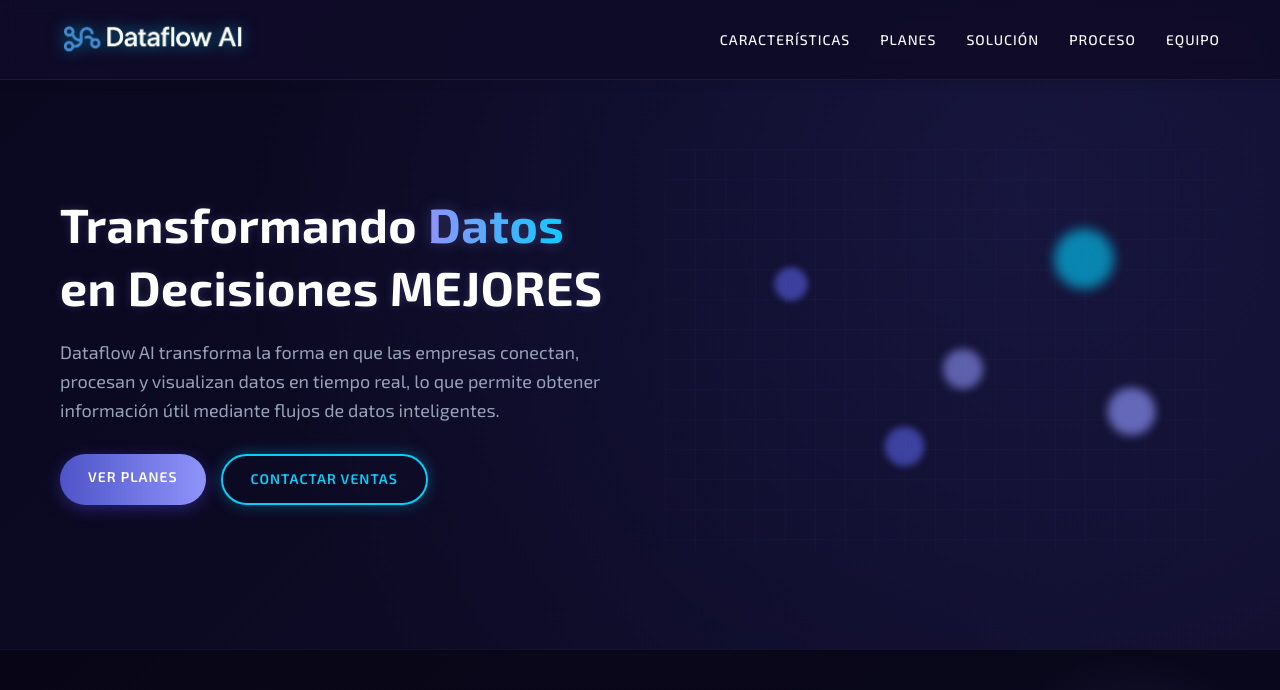
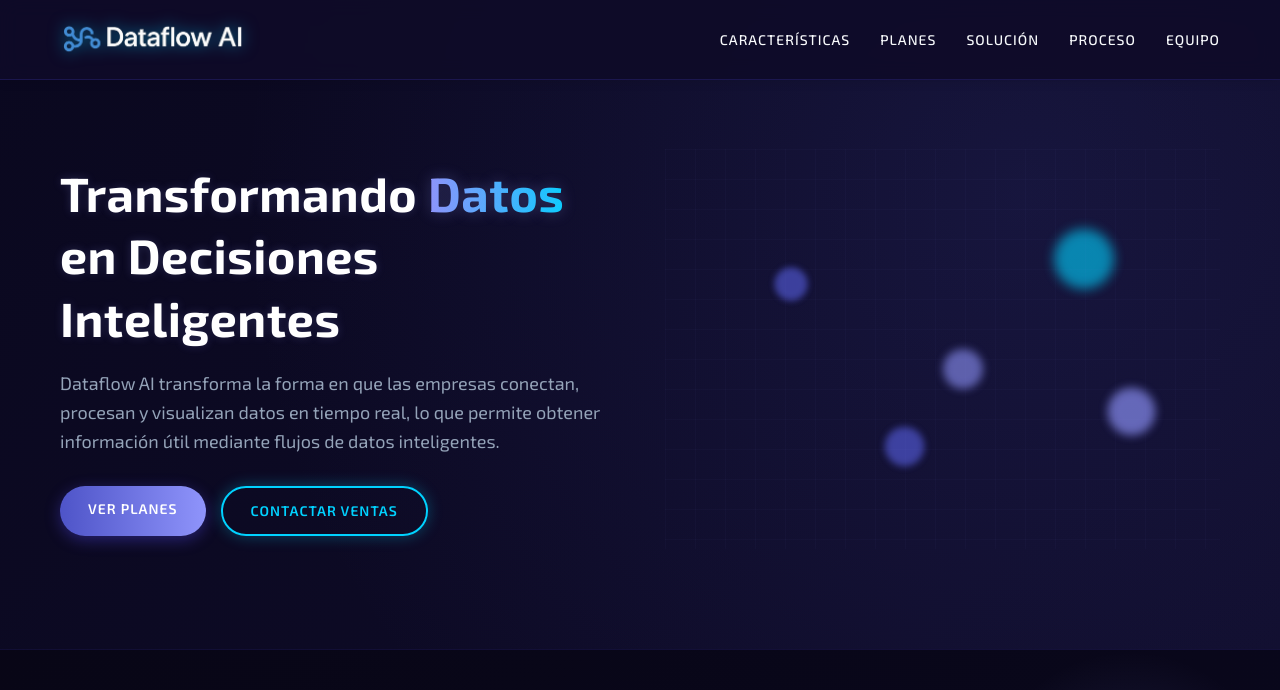
Before and after one commit to trydataflowai/Dataflow_AI_Page, a Flask app: page /inicio/ in a window 1280 px wide. Shown: the part 1-691 px from the top of the page. Run offline with Flask 3, Linux system fonts and the light colour scheme.

Commit message:
Ajuste al inicio

```diff
--- a/templates/inicio.html
+++ b/templates/inicio.html
@@ -11,7 +11,7 @@
     <section class="hero">
         <div class="container hero-content">
             <div class="hero-text">
-                <h1>Transformando <span>Datos</span> en Decisiones MEJORES</h1>
+                <h1>Transformando <span>Datos</span> en Decisiones Inteligentes</h1>
                 <p>Dataflow AI transforma la forma en que las empresas conectan, procesan y visualizan datos en tiempo real, lo que permite obtener información útil mediante flujos de datos inteligentes.</p>
                 <div class="hero-buttons">
                     <a href="#pricing" class="btn btn-primary">Ver Planes</a>
```
